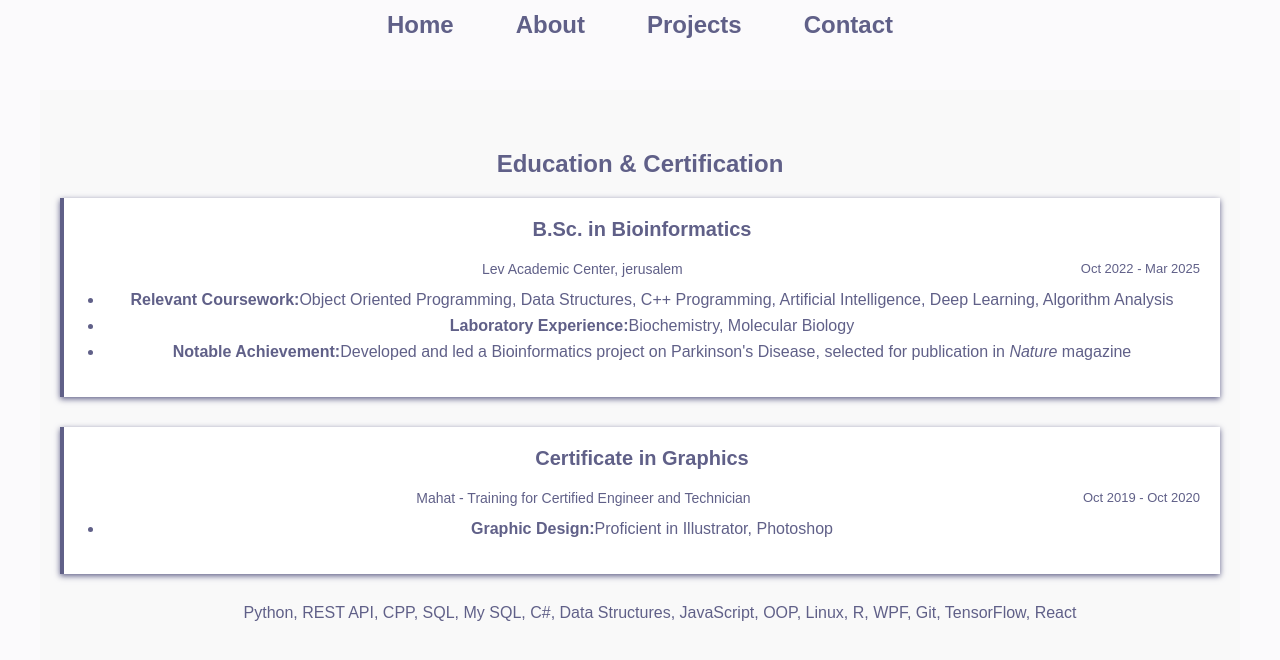
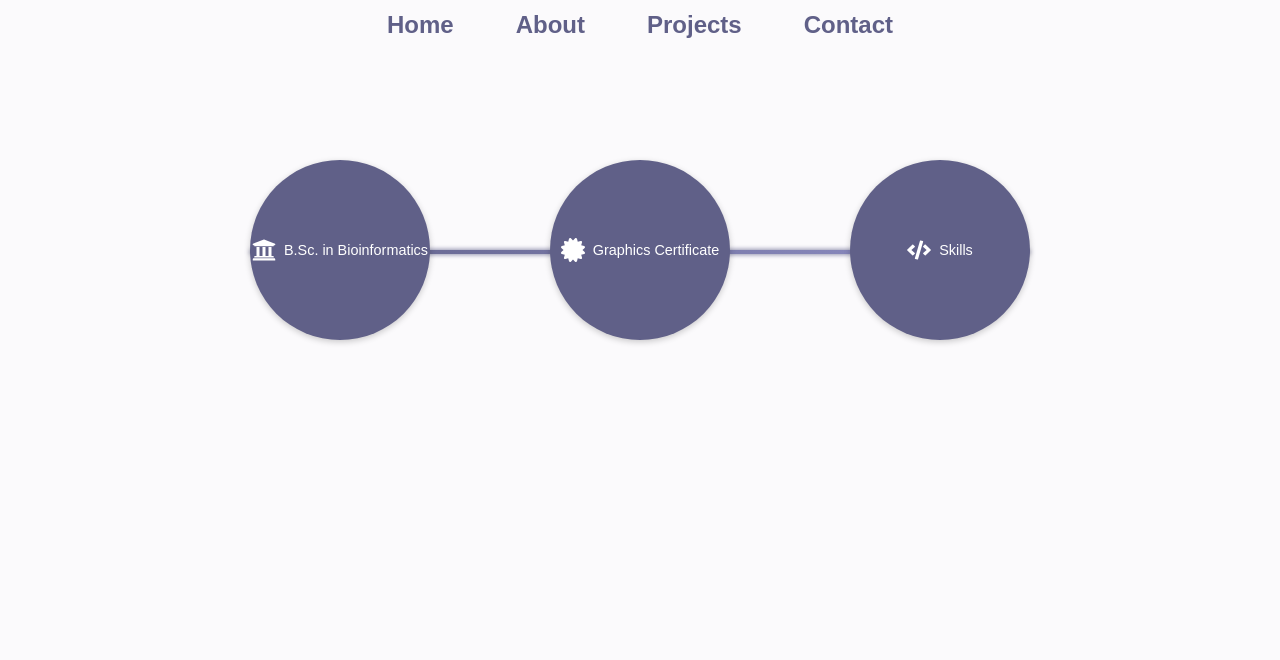
Before and after one commit to shira471/port-folio, a React (Create React App) app: page / in a window 1280 px wide. Both pictures are taken after a click on the button "About". Shown: the top 660 px of the page. Built offline with nearby package versions, Linux system fonts and the light colour scheme.

Commit message:
designed

```diff
--- a/package.json
+++ b/package.json
@@ -11,6 +11,8 @@
     "react-dom": "^19.1.0",
     "react-icons": "^5.5.0",
     "react-scripts": "5.0.1",
+    "react-slick": "^0.30.3",
+    "slick-carousel": "^1.8.1",
     "web-vitals": "^2.1.4"
   },
   "scripts": {
--- a/src/components/About/About.css
+++ b/src/components/About/About.css
@@ -1,42 +1,100 @@
-.About {
-    padding: 40px 20px;
-    background-color: #f9f9f9;
-    color: rgb(96, 96, 136);
-    font-family: sans-serif;
+.timeline-container {
+  display: flex;
+  justify-content: center;
+  margin-top: 50px;
+  overflow-x: auto;
+  height: 600px;
+}
+
+.timeline {
+  position: relative;
+  display: flex;
+  align-items: center;
+  height: 220px;
+}
+
+.timeline::before {
+  content: "";
+  position: absolute;
+  top: 50%;
+  left: 0;
+  width: 100%;
+  height: 4px;
+  background: linear-gradient(
+    to right,
+    rgb(96, 96, 136),
+    rgb(145, 145, 200)
+  );
+  border-radius: 2px;
+  animation: pulse 3s infinite;
+  z-index: 1;
+}
+
+/* אנימציה עדינה לציר הזמן */
+@keyframes pulse {
+  0% {
+    box-shadow: 0 0 5px rgb(96, 96, 136);
   }
+  50% {
+    box-shadow: 0 0 15px rgb(145, 145, 200);
+  }
+  100% {
+    box-shadow: 0 0 5px rgb(96, 96, 136);
+  }
+}
 
+.timeline-item {
+  position: relative;
+  margin-right: 120px;
+}
 
+.timeline-item:last-child {
+  margin-right: 0;
+}
 
-  .education {
-    margin-bottom: 30px;
-    padding: 20px;
-    background-color: white;
-    border-left: 4px solid rgb(96, 96, 136);
-    box-shadow: 0 2px 6px rgb(96, 96, 136);
-  }
+.timeline-ellipse {
+  position: relative;
+  background-color: rgb(96, 96, 136);
+  color: white;
+  border-radius: 50%;
+  width: 180px;
+  height: 180px;
+  display: flex;
+  justify-content: center;
+  align-items: center;
+  cursor: pointer;
+  box-shadow: 0 2px 6px rgba(0, 0, 0, 0.2);
+  transition: transform 0.2s;
+  z-index: 2;
+}
 
-  .education h3 {
-    margin-top: 0;
-    font-size: 20px;
-    color: rgb(96, 96, 136);
-  }
+.timeline-ellipse:hover {
+  transform: scale(1.05);
+}
 
-  .institution {
-    font-size: 14px;
-    color: rgb(96, 96, 136);
-  }
+.ellipse-label {
+  font-size: 0.9em;
+}
 
-  .date {
-    float: right;
-    font-size: 13px;
-    color: rgb(96, 96, 136);
-  }
+.tooltip {
+  display: none;
+  position: absolute;
+  top: 190px;
+  left: -50px;
+  background-color: white;
+  border: 1px solid rgb(96, 96, 136);
+  border-radius: 20px;
+  box-shadow: 0 2px 8px rgba(0, 0, 0, 0.2);
+  padding: 10px;
+  z-index: 5;
+  width: 400px;
+}
 
-  .education ul {
-    margin-top: 10px;
-    padding-left: 20px;
-  }
+.timeline-item:hover .tooltip {
+  display: block;
+}
 
-  .education li {
-    margin-bottom: 8px;
-  }
+.icon {
+  margin-right: 8px;
+  font-size: 1.5em;
+}
--- a/src/components/About/About.js
+++ b/src/components/About/About.js
@@ -1,29 +1,52 @@
 import React from "react";
-import './About.css';
+import "./About.css";
+import { FaUniversity, FaCertificate, FaCode } from "react-icons/fa";
 
-const About=()=>(
-    <section className="About">
-        <h2>Education & Certification</h2>
-        <div className="education">
+const About = () => (
+  <section className="timeline-container">
+    <div className="timeline">
+      <div className="timeline-item">
+        <div className="timeline-ellipse">
+          <FaUniversity className="icon" />
+          <span className="ellipse-label">B.Sc. in Bioinformatics</span>
+        </div>
+        <div className="tooltip">
           <h3>B.Sc. in Bioinformatics</h3>
-            <p className="institution">Lev Academic Center, jerusalem <span className="date">Oct 2022 - Mar 2025</span></p>
+          <p>Lev Academic Center, Jerusalem</p>
+          <p>Oct 2022 - Mar 2025</p>
           <ul>
-                <li><strong>Relevant Coursework:</strong>Object Oriented Programming, Data Structures, C++ Programming, Artificial Intelligence, Deep Learning, Algorithm Analysis</li>
-                <li><strong>Laboratory Experience:</strong>Biochemistry, Molecular Biology</li>
-                <li><strong>Notable Achievement:</strong>Developed and led a Bioinformatics project on Parkinson's Disease, selected for publication in <em>Nature</em> magazine</li>
+            <li><strong>Relevant Coursework:</strong> Object Oriented Programming, Data Structures, C++ Programming, Artificial Intelligence, Deep Learning, Algorithm Analysis</li>
+            <li><strong>Laboratory Experience:</strong> Biochemistry, Molecular Biology</li>
+            <li><strong>Notable Achievement:</strong> Developed and led a Bioinformatics project on Parkinson's Disease, selected for publication in <em>Nature</em> magazine</li>
           </ul>
         </div>
-        <div className="education">
+      </div>
+
+      <div className="timeline-item">
+        <div className="timeline-ellipse">
+          <FaCertificate className="icon" />
+          <span className="ellipse-label">Graphics Certificate</span>
+        </div>
+        <div className="tooltip">
           <h3>Certificate in Graphics</h3>
-            <p className="institution">Mahat - Training for Certified Engineer and Technician <span className="date">Oct 2019 - Oct 2020</span></p>
+          <p>Mahat - Training for Certified Engineer and Technician</p>
+          <p>Oct 2019 - Oct 2020</p>
           <ul>
-                <li><strong>Graphic Design:</strong>Proficient in Illustrator, Photoshop</li>
+            <li><strong>Graphic Design:</strong> Proficient in Illustrator, Photoshop</li>
           </ul>
         </div>
-        <div className="languages">
-             <ul>
-                <p>Python, REST API, CPP, SQL, My SQL, C#, Data Structures, JavaScript, OOP, Linux, R, WPF, Git, TensorFlow, React</p>
-             </ul>
+      </div>
+
+      <div className="timeline-item">
+        <div className="timeline-ellipse">
+          <FaCode className="icon" />
+          <span className="ellipse-label">Skills</span>
+        </div>
+        <div className="tooltip">
+          <h3>Technical Skills</h3>
+          <p>Python, REST API, C++, SQL, MySQL, C#, Data Structures, JavaScript, OOP, Linux, R, WPF, Git, TensorFlow, React</p>
+        </div>
+      </div>
     </div>
   </section>
 );
--- a/src/components/Contact/Contact.js
+++ b/src/components/Contact/Contact.js
@@ -1,6 +1,6 @@
 import React from "react";
 import './Contact.css';
-import { FaPhone, FaEnvelope, FaLinkedin } from 'react-icons/fa';
+import { FaPhone, FaEnvelope, FaLinkedin, FaGithub } from 'react-icons/fa';
 
 const Contact=()=>(
     <section className='Contact'>
@@ -23,6 +23,13 @@ const Contact=()=>(
         <span>LinkedIn</span>
         </a>
     </div>
+    <div className="Contact-item">
+  <a href="https://github.com/dashboard" target="_blank" rel="noopener noreferrer" className="Contact-link">
+    <FaGithub className="Contact-icon" />
+    <span>GitHub</span>
+  </a>
+</div>
+
   </section>
 );
 
--- a/src/components/Projects/Projects.css
+++ b/src/components/Projects/Projects.css
@@ -0,0 +1,70 @@
+.projects-container {
+  overflow-x: auto;
+  white-space: nowrap;
+  padding: 10px;
+}
+
+.projects-row {
+  display: flex;
+  gap: 20px;
+}
+
+.project-card {
+  background-color: #f9f9f9;
+  border-radius: 12px;
+  padding: 25px;
+  text-align: center;
+  box-shadow: 0 4px 6px rgba(0, 0, 0, 0.1);
+  text-decoration: none;
+  color: black;
+  min-width: 400px;
+  min-height: 400px;
+  display: flex;
+  flex-direction: column;
+  justify-content: center;
+  align-items: center;
+  transition: transform 0.2s, box-shadow 0.2s;
+  overflow-wrap: break-word;
+  word-wrap: break-word;
+  hyphens: auto;
+  max-width: 400px;
+}
+
+.project-card:hover {
+  transform: translateY(-5px);
+  box-shadow: 0 8px 16px rgba(0, 0, 0, 0.15);
+}
+
+.project-title {
+  font-size: 1.3em;
+  color: rgb(96, 96, 136);
+  margin-bottom: 10px;
+  max-width: 90%;
+  overflow-wrap: break-word;
+  word-wrap: break-word;
+  hyphens: auto;
+  text-align: center;
+  white-space: normal;
+  line-height: 1.3;
+}
+
+.project-description {
+  font-size: 1.1em;
+  color: rgb(96, 96, 136);
+  max-width: 90%;
+  text-align: center;
+  line-height: 1.5;
+  overflow-wrap: break-word;
+  word-wrap: break-word;
+  hyphens: auto;
+  white-space: normal;
+}
+
+.projects-container::-webkit-scrollbar {
+  height: 8px;
+}
+
+.projects-container::-webkit-scrollbar-thumb {
+  background-color: rgb(96, 96, 136);
+  border-radius: 4px;
+}
--- a/src/components/Projects/Projects.js
+++ b/src/components/Projects/Projects.js
@@ -1,44 +1,52 @@
 import React from "react";
-import './Projects.css';
-const Projects=()=>(
-  <section className="Projects">
-      <h2>Resume Website – Personal Portfolio in React</h2>
-        <div className="text-2xl font-bold mb-2">
-          <p>
-          Developed a personal website using React to showcase my resume in English. The site features a clean, responsive user interface and presents my background and skills in a professional and accessible manner.
-          </p>
-          </div>
-      <h2>Cake Recognition App – AI-powered cake identification and allergen detection</h2>
-      <div className="text-2xl font-bold mb-2">
-      <p>
-      Designed and implemented a mobile app that lets users upload a cake image for
-      analysis, identification, and allergen detection using a trained CNN built with
-      TensorFlow. Developed with a React Native client, a Python server, and a CNN
-      trained on a Kaggle dataset, communicating via a REST API.
-      </p>
+import "./Projects.css";
+
+const projects = [
+  {
+    title: "Resume Website – Personal Portfolio in React",
+    description:
+      "Developed a personal website using React to showcase my resume in English. The site features a clean, responsive user interface and presents my background and skills in a professional and accessible manner.",
+    link: "https://github.com/shira471/port-folio",
+  },
+  {
+    title: "Cake Recognition App – AI-powered cake identification and allergen detection",
+    description:
+      "Designed and implemented a mobile app that lets users upload a cake image for analysis, identification, and allergen detection using a trained CNN built with TensorFlow. Developed with a React Native client, a Python server, and a CNN trained on a Kaggle dataset, communicating via a REST API.",
+    link: "https://github.com/shira471/cake-allergene",
+  },
+  {
+    title: "Community Volunteering Management - Desktop Application",
+    description:
+      "Developed a desktop application to manage help requests and volunteers. The application enables volunteers to log in, browse available requests, and select the ones they wish to assist with. Built with C# and WPF, the application has a three-layer architecture and uses Singleton and Factory design patterns.",
+    link: "https://github.com/shira471/dotNet5785_4033_4273",
+  },
+  {
+    title: "Bioinformatics Project on Parkinson's Disease",
+    description:
+      "Developed a Python tool to identify drugs and molecules related to Parkinson's disease using NCBI data mining techniques. Created algorithms for automated data extraction and analysis. Supervised by Dr. Avraham Samson, this project will be published in Nature magazine.",
+  },
+];
+
+const Projects = () => {
+  return (
+    <section className="projects-container">
+      <div className="projects-row">
+        {projects.map((project, index) => (
+          <a
+            key={index}
+            href={project.link}
+            target="_blank"
+            rel="noopener noreferrer"
+            className="project-card"
+          >
+            <h2 className="project-title">{project.title}</h2>
+            <p className="project-description">{project.description}</p>
+          </a>
+        ))}
       </div>
-      <div className="text-2xl font-bold mb-2">
-          <h2>Community Volunteering Management - Desktop Application</h2>
-          <p>
-          Developed a desktop application to manage help requests and volunteers.
-          The application enables volunteers to log in, browse available requests,
-          and select the ones they wish to assist with. Administrators can also
-          access the platform to submit new requests. Built with C# and WPF, the
-          application has a three-layer architecture and uses Singleton and Factory
-          design patterns, with data stored and managed through XML.
-          </p>
-      </div>
-      <div className="text-2xl font-bold mb-2">
-      <h2>Bioinformatics Project on Parkinson's Disease</h2>
-      <p>
-      Developed a Python tool to identify drugs and molecules related to Parkinson's
-      disease using NCBI data mining techniques. Created algorithms for automated
-      data extraction and analysis. Supervised by Dr. Avraham Samson, this project
-      will be published in Nature magazine.
-  </p>
-      </div>
-  </section>
-);
+    </section>
+  );
+};
 
 
 export default Projects;
```
Also changed, not shown: 1 other file (tests, documents, lock files or other folders). Lines whose indentation alone changed are shown as unchanged.
